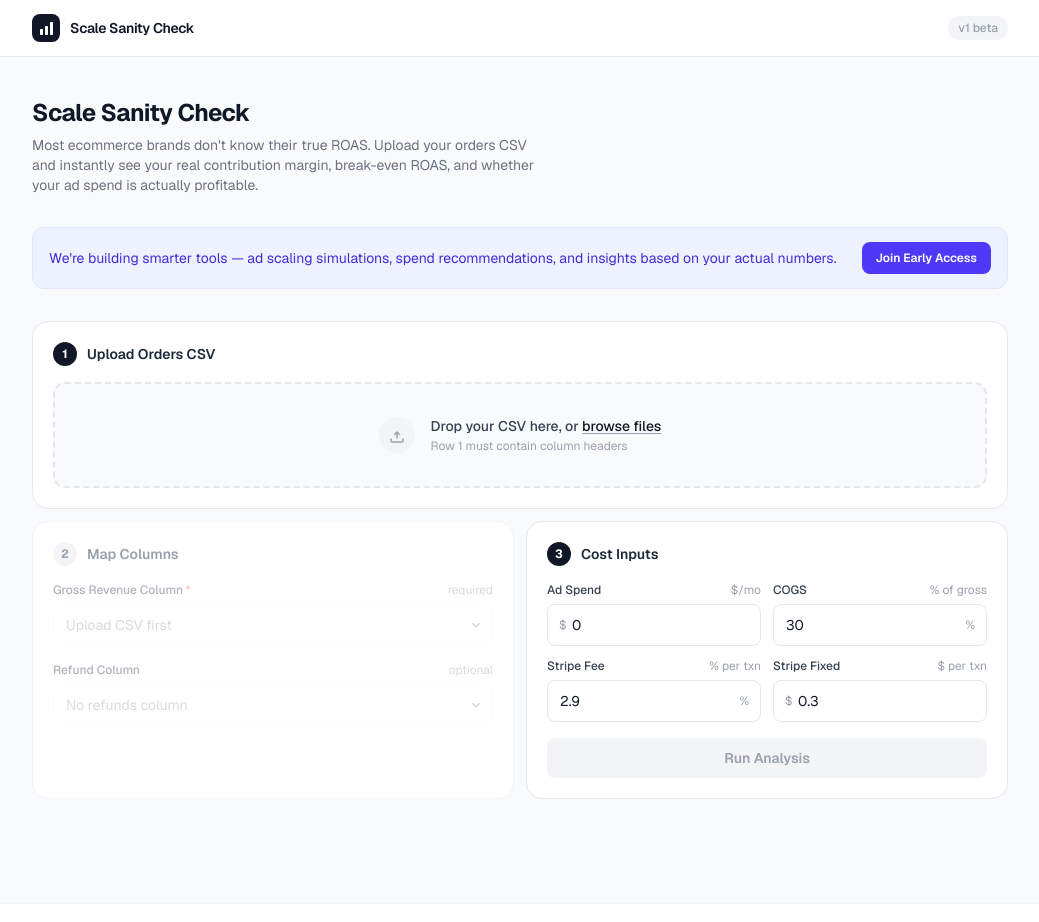
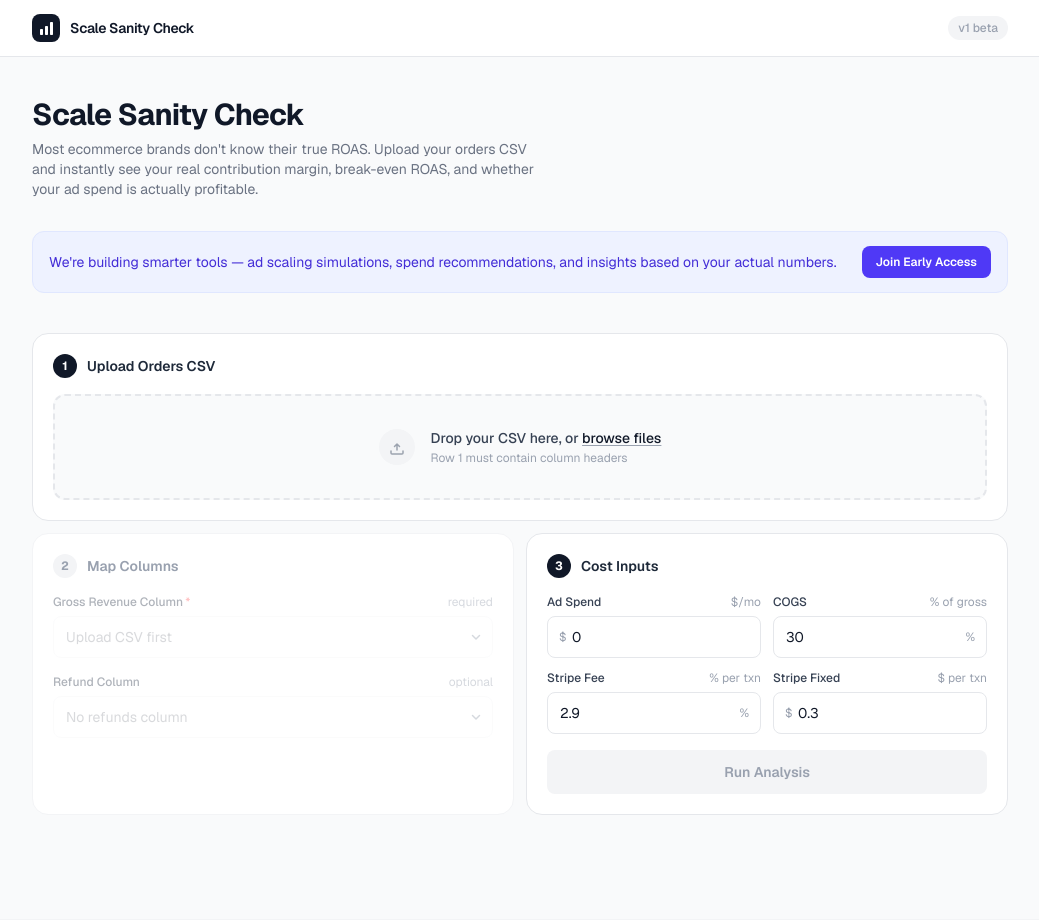
Before and after one commit to danielasgrosz/scale-sanity-check, a Next.js app: page / in a window 1280 px wide. Shown: the top 922 px of the page, without its empty margins (120-1159 px from the left). Built offline with nearby package versions, Linux system fonts and the light colour scheme.

Commit message:
Polish UI: larger title, more step spacing, taller button, footer contrast

```diff
--- a/app/page.tsx
+++ b/app/page.tsx
@@ -158,7 +158,7 @@ export default function HomePage() {
       <main className="max-w-5xl mx-auto px-6 py-10">
         {/* Page title */}
         <div className="mb-8">
-          <h1 className="text-2xl font-bold text-gray-900 tracking-tight">Scale Sanity Check</h1>
+          <h1 className="text-3xl font-bold text-gray-900 tracking-tight">Scale Sanity Check</h1>
           <p className="mt-1.5 text-sm text-gray-500 max-w-lg">
             Most ecommerce brands don&apos;t know their true ROAS. Upload your orders CSV and instantly see your real contribution margin, break-even ROAS, and whether your ad spend is actually profitable.
           </p>
@@ -181,7 +181,7 @@ export default function HomePage() {
         </div>
 
         {/* Steps */}
-        <div className="space-y-3">
+        <div className="space-y-3 mt-10">
 
           {/* Step 1: Upload */}
           <StepCard step={1} title="Upload Orders CSV" complete={!!csv}>
@@ -291,7 +291,7 @@ export default function HomePage() {
               <button
                 onClick={calculate}
                 disabled={!canCalculate}
-                className={`w-full py-2.5 px-4 rounded-lg text-sm font-semibold transition-all duration-150 ${
+                className={`w-full py-3 px-4 rounded-lg text-sm font-semibold transition-all duration-150 ${
                   canCalculate
                     ? "bg-gray-900 text-white hover:bg-gray-800 active:scale-[0.99] shadow-sm cursor-pointer"
                     : "bg-gray-100 text-gray-400 cursor-not-allowed"
@@ -389,7 +389,7 @@ export default function HomePage() {
       {/* Footer strip — always visible */}
       <footer className="border-t border-gray-100 bg-white mt-16">
         <div className="max-w-5xl mx-auto px-6 py-5 flex items-center justify-between gap-4">
-          <p className="text-xs text-gray-400">
+          <p className="text-xs text-gray-300">
             Want deeper analysis — ad scaling simulations, recommendations, and more?
           </p>
           <a
```
